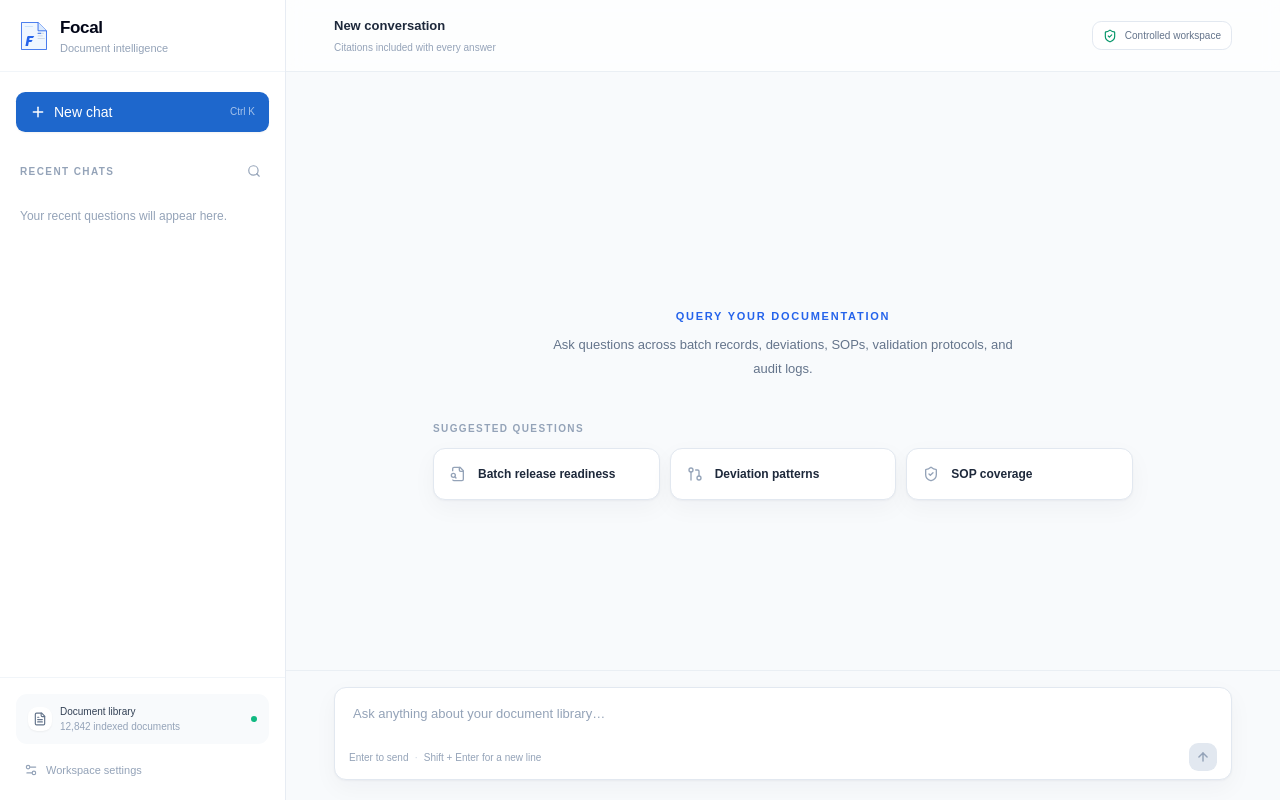
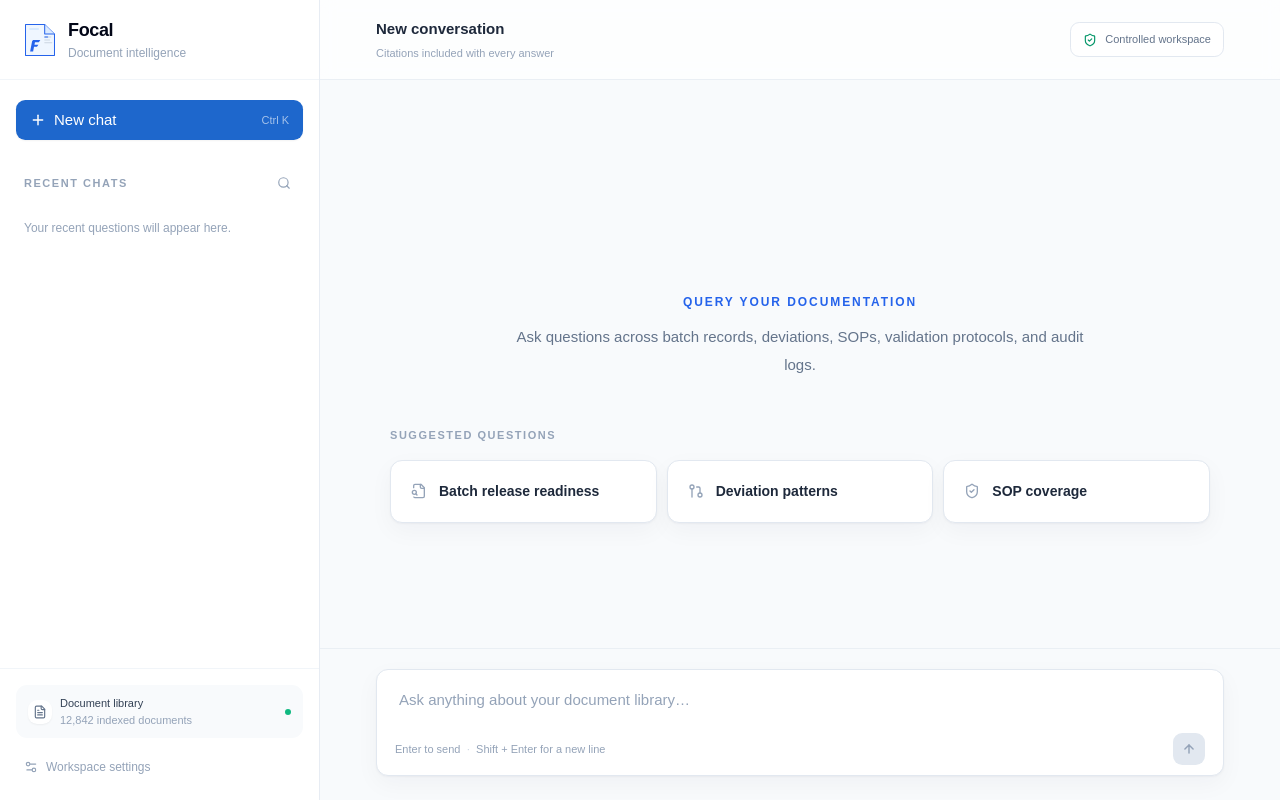
Before and after one commit to nathanb21/focal, a Next.js app: page / in a window 1280 px wide. Built offline with nearby package versions, Linux system fonts and the light colour scheme.

Commit message:
Increase sizes

```diff
--- a/app/page.tsx
+++ b/app/page.tsx
@@ -135,7 +135,7 @@
         <Sidebar chats={chats} activeChatId={activeChatId} onSelectChat={selectChat} onNewChat={createChat} onDeleteChat={deleteChat} onRenameChat={renameChat} />
       </div>
       <AnimatedSheet open={mobileSidebarOpen} onOpenChange={setMobileSidebarOpen}>
-        <SheetContent forceMount side="left" className="w-[286px] max-w-[286px] p-0">
+        <SheetContent forceMount side="left" className="w-[320px] max-w-[320px] p-0">
           <Sidebar chats={chats} activeChatId={activeChatId} onSelectChat={selectChat} onNewChat={createChat} onDeleteChat={deleteChat} onRenameChat={renameChat} />
         </SheetContent>
       </AnimatedSheet>
--- a/components/AssistantMark.tsx
+++ b/components/AssistantMark.tsx
@@ -1,6 +1,6 @@
 export function AssistantMark() {
   return (
-    <span className="flex h-7 w-7 shrink-0 items-center justify-center rounded-full bg-blue-600" aria-hidden="true">
+    <span className="flex h-8 w-8 shrink-0 items-center justify-center rounded-full bg-blue-600" aria-hidden="true">
       <img src="/assistant-icon.svg" alt="" className="h-[74%] w-[74%] object-contain" />
     </span>
   );
--- a/components/BrandMark.tsx
+++ b/components/BrandMark.tsx
@@ -1,5 +1,5 @@
 export function BrandMark({ size = "md" }: { size?: "sm" | "md" | "lg" }) {
-  const dimensions = size === "sm" ? "h-7 w-7" : size === "lg" ? "h-11 w-11" : "h-9 w-9";
+  const dimensions = size === "sm" ? "h-8 w-8" : size === "lg" ? "h-12 w-12" : "h-10 w-10";
   return (
     <span className={`flex ${dimensions} shrink-0 items-center justify-center`} aria-hidden="true">
       <img src="/focal-logo.svg" alt="" className="h-full w-full object-contain" />
--- a/components/chat/ChatInput.tsx
+++ b/components/chat/ChatInput.tsx
@@ -17,20 +17,20 @@
     const textarea = textareaRef.current;
     if (!textarea) return;
     textarea.style.height = "0px";
-    textarea.style.height = `${Math.min(textarea.scrollHeight, 132)}px`;
-    textarea.style.overflowY = textarea.scrollHeight > 132 ? "auto" : "hidden";
+    textarea.style.height = `${Math.min(textarea.scrollHeight, 150)}px`;
+    textarea.style.overflowY = textarea.scrollHeight > 150 ? "auto" : "hidden";
   }, [value]);
 
   return (
-    <div className="absolute inset-x-0 bottom-0 z-10 border-t border-slate-200/60 bg-[hsl(var(--background))] px-5 pb-5 pt-4 sm:px-8 lg:px-12">
+    <div className="absolute inset-x-0 bottom-0 z-10 border-t border-slate-200/60 bg-[hsl(var(--background))] px-6 pb-6 pt-5 sm:px-10 lg:px-14">
       <form
         onSubmit={(event) => {
           event.preventDefault();
           if (value.trim() && !disabled) onSubmit();
         }}
-        className="mx-auto max-w-[920px]"
+        className="mx-auto max-w-[1120px]"
       >
-        <div className="rounded-xl border border-slate-200 bg-white p-2 shadow-soft transition-colors focus-within:border-blue-300 focus-within:ring-4 focus-within:ring-blue-100/70">
+        <div className="rounded-xl border border-slate-200 bg-white p-2.5 shadow-soft transition-colors focus-within:border-blue-300 focus-within:ring-4 focus-within:ring-blue-100/70">
           <textarea
             ref={textareaRef}
             value={value}
@@ -44,11 +44,11 @@
             rows={1}
             disabled={disabled}
             placeholder="Ask anything about your document library…"
-            className="max-h-[132px] min-h-[34px] w-full resize-none overflow-y-hidden border-0 bg-transparent px-2.5 py-1.5 text-[13px] leading-6 text-slate-800 outline-none placeholder:text-slate-400 disabled:cursor-not-allowed"
+            className="max-h-[150px] min-h-[38px] w-full resize-none overflow-y-hidden border-0 bg-transparent px-3 py-2 text-[15px] leading-6 text-slate-800 outline-none placeholder:text-slate-400 disabled:cursor-not-allowed"
             aria-label="Ask Focal a question"
           />
-          <div className="flex items-center justify-between px-1.5 pt-1">
-            <div className="flex items-center gap-1.5 text-[10px] text-slate-400">
+          <div className="flex items-center justify-between px-2 pt-1.5">
+            <div className="flex items-center gap-1.5 text-[11px] text-slate-400">
               <span className="hidden sm:inline">Enter to send</span>
               <span className="hidden text-slate-300 sm:inline">·</span>
               <span className="hidden sm:inline">Shift + Enter for a new line</span>
@@ -56,7 +56,7 @@
             <button
               type="submit"
               disabled={disabled || !value.trim()}
-              className="flex h-7 w-7 items-center justify-center rounded-md bg-primary text-white transition-colors hover:bg-[hsl(215_74%_40%)] disabled:bg-slate-200 disabled:text-slate-400"
+              className="flex h-8 w-8 items-center justify-center rounded-md bg-primary text-white transition-colors hover:bg-[hsl(215_74%_40%)] disabled:bg-slate-200 disabled:text-slate-400"
               aria-label="Send question"
             >
               <ArrowUp className="h-3.5 w-3.5" strokeWidth={2.5} />
--- a/components/chat/CitationTag.tsx
+++ b/components/chat/CitationTag.tsx
@@ -15,7 +15,7 @@
       type="button"
       onClick={onClick}
       className={cn(
-        "mx-0.5 inline-flex translate-y-[-1px] items-center gap-1 rounded-md border border-blue-200 bg-blue-50 px-1.5 py-0.5 align-baseline text-[10px] font-semibold tracking-[-0.01em] text-blue-700 transition-colors hover:border-blue-300 hover:bg-blue-100 focus:outline-none focus:ring-2 focus:ring-blue-200",
+        "mx-0.5 inline-flex translate-y-[-1px] items-center gap-1 rounded-md border border-blue-200 bg-blue-50 px-2 py-0.5 align-baseline text-[11px] font-semibold tracking-[-0.01em] text-blue-700 transition-colors hover:border-blue-300 hover:bg-blue-100 focus:outline-none focus:ring-2 focus:ring-blue-200",
         className,
       )}
       aria-label={`Open citation ${label}`}
--- a/components/chat/FocalChat.tsx
+++ b/components/chat/FocalChat.tsx
@@ -98,7 +98,7 @@
 
   return (
     <div className="relative flex min-h-0 flex-1 flex-col overflow-hidden">
-      <header className="flex h-[72px] shrink-0 items-center justify-between border-b border-slate-200/70 bg-white/70 px-5 backdrop-blur sm:px-8 lg:px-12">
+      <header className="flex h-[80px] shrink-0 items-center justify-between border-b border-slate-200/70 bg-white/70 px-6 backdrop-blur sm:px-10 lg:px-14">
         <div className="flex min-w-0 flex-1 items-center gap-3">
           <button
             onClick={onOpenSidebar}
@@ -108,11 +108,11 @@
             <Menu className="h-4 w-4" />
           </button>
           <div className="min-w-0 flex-1">
-            <p className="truncate text-[13px] font-semibold text-slate-800">{chat.title}</p>
-            <p className="mt-1 hidden text-[10px] text-slate-400 sm:block">Citations included with every answer</p>
+            <p className="truncate text-[15px] font-semibold text-slate-800">{chat.title}</p>
+            <p className="mt-1 hidden text-[11px] text-slate-400 sm:block">Citations included with every answer</p>
           </div>
         </div>
-        <div className="ml-6 hidden shrink-0 items-center gap-2 rounded-md border border-slate-200 bg-white px-2.5 py-1.5 text-[10px] font-medium text-slate-500 sm:flex">
+        <div className="ml-6 hidden shrink-0 items-center gap-2 rounded-md border border-slate-200 bg-white px-3 py-2 text-[11px] font-medium text-slate-500 sm:flex">
           <ShieldCheck className="h-3.5 w-3.5 text-emerald-600" />
           <span>Controlled workspace</span>
         </div>
@@ -150,17 +150,17 @@
 
   return (
     <div className="flex min-h-0 flex-1 items-center justify-center overflow-y-auto px-5 pb-28 pt-12 sm:px-8">
-      <div className="w-full max-w-[700px]">
-        <div className="mb-10 text-center">
-          <p className="mb-2 text-[11px] font-semibold uppercase tracking-[0.16em] text-blue-600">Query your documentation</p>
-          <p className="mx-auto max-w-[490px] text-[13px] leading-6 text-slate-500">Ask questions across batch records, deviations, SOPs, validation protocols, and audit logs.</p>
+      <div className="w-full max-w-[820px]">
+        <div className="mb-12 text-center">
+          <p className="mb-3 text-[12px] font-semibold uppercase tracking-[0.16em] text-blue-600">Query your documentation</p>
+          <p className="mx-auto max-w-[600px] text-[15px] leading-7 text-slate-500">Ask questions across batch records, deviations, SOPs, validation protocols, and audit logs.</p>
         </div>
-        <p className="mb-3 text-[10px] font-semibold uppercase tracking-[0.14em] text-slate-400">Suggested questions</p>
+        <p className="mb-4 text-[11px] font-semibold uppercase tracking-[0.14em] text-slate-400">Suggested questions</p>
         <div className="grid gap-2.5 sm:grid-cols-3">
           {prompts.map(({ icon: Icon, label, prompt }) => (
-            <button key={label} onClick={() => onPrompt(prompt)} className="group flex items-center gap-3 rounded-xl border border-slate-200 bg-white p-4 text-left shadow-soft transition-all hover:-translate-y-0.5 hover:border-blue-200 hover:shadow-md">
+            <button key={label} onClick={() => onPrompt(prompt)} className="group flex items-center gap-3 rounded-xl border border-slate-200 bg-white p-5 text-left shadow-soft transition-all hover:-translate-y-0.5 hover:border-blue-200 hover:shadow-md">
               <Icon className="h-4 w-4 shrink-0 text-slate-400 transition-colors group-hover:text-blue-600" />
-              <span className="text-[12px] font-semibold text-slate-800">{label}</span>
+              <span className="text-[14px] font-semibold text-slate-800">{label}</span>
             </button>
           ))}
         </div>
--- a/components/chat/MessageThread.tsx
+++ b/components/chat/MessageThread.tsx
@@ -34,7 +34,7 @@
   );
 
   return (
-    <div className="mx-auto w-full max-w-[920px] px-5 pb-32 pt-8 sm:px-8 lg:px-12">
+    <div className="mx-auto w-full max-w-[1120px] px-6 pb-36 pt-10 sm:px-10 lg:px-14">
       {parsedMessages.length === 0 ? (
         <div className="hidden" />
       ) : (
--- a/components/sidebar/Sidebar.tsx
+++ b/components/sidebar/Sidebar.tsx
@@ -64,14 +64,14 @@
   };
 
   return (
-    <aside className="flex h-full w-[286px] shrink-0 flex-col overflow-y-auto border-r border-slate-200/80 bg-white">
-      <div className="flex h-[72px] items-center gap-3 border-b border-slate-100 px-5">
+    <aside className="flex h-full w-[320px] shrink-0 flex-col overflow-y-auto border-r border-slate-200/80 bg-white">
+      <div className="flex h-[80px] items-center gap-3 border-b border-slate-100 px-6">
         <BrandMark size="sm" />
         <div className="min-w-0">
           <div className="flex items-center gap-2">
-            <span className="text-[17px] font-semibold tracking-[-0.02em] text-slate-950">Focal</span>
+            <span className="text-[18px] font-semibold tracking-[-0.02em] text-slate-950">Focal</span>
           </div>
-          <p className="truncate text-[11px] text-slate-400">Document intelligence</p>
+          <p className="truncate text-[12px] text-slate-400">Document intelligence</p>
         </div>
       </div>
 
@@ -79,13 +79,13 @@
         <Button onClick={onNewChat} className="h-10 w-full justify-start px-3.5">
           <Plus className="h-4 w-4" strokeWidth={2.2} />
           New chat
-          <span className="ml-auto hidden text-[10px] font-normal text-white/60 md:inline">{shortcutLabel}</span>
+          <span className="ml-auto hidden text-[11px] font-normal text-white/60 md:inline">{shortcutLabel}</span>
         </Button>
       </div>
 
       {searchOpen ? (
-        <div className="flex items-center gap-2 px-4 pb-2 pt-7">
-          <label className="flex min-w-0 flex-1 items-center gap-2 rounded-md border border-slate-200 bg-slate-50 px-2.5 py-1.5 focus-within:border-blue-300 focus-within:bg-white focus-within:ring-2 focus-within:ring-blue-100">
+        <div className="flex items-center gap-2 px-6 pb-2 pt-8">
+          <label className="flex min-w-0 flex-1 items-center gap-2 rounded-md border border-slate-200 bg-slate-50 px-3 py-2 focus-within:border-blue-300 focus-within:bg-white focus-within:ring-2 focus-within:ring-blue-100">
             <Search className="h-3.5 w-3.5 shrink-0 text-slate-400" />
             <input
               ref={searchInputRef}
@@ -98,7 +98,7 @@
                 }
               }}
               placeholder="Search chats"
-              className="min-w-0 flex-1 bg-transparent text-[11px] text-slate-700 outline-none placeholder:text-slate-400"
+              className="min-w-0 flex-1 bg-transparent text-[12px] text-slate-700 outline-none placeholder:text-slate-400"
               aria-label="Search recent chats"
             />
           </label>
@@ -111,8 +111,8 @@
           </button>
         </div>
       ) : (
-        <div className="flex items-center justify-between px-5 pb-2 pt-7">
-          <p className="text-[10px] font-semibold uppercase tracking-[0.14em] text-slate-400">Recent chats</p>
+        <div className="flex items-center justify-between px-6 pb-2 pt-8">
+          <p className="text-[11px] font-semibold uppercase tracking-[0.14em] text-slate-400">Recent chats</p>
           <button
             onClick={() => setSearchOpen(true)}
             className="rounded p-1 text-slate-400 transition-colors hover:bg-slate-100 hover:text-slate-700"
@@ -124,7 +124,7 @@
         </div>
       )}
 
-      <nav className="min-h-[160px] flex-1 overflow-y-auto px-3" aria-label="Recent chats">
+      <nav className="min-h-[180px] flex-1 overflow-y-auto px-4" aria-label="Recent chats">
         <div className="space-y-1">
           {visibleChats.length === 0 ? (
             <p className="px-2 py-4 text-xs leading-5 text-slate-400">
@@ -141,7 +141,7 @@
                         event.preventDefault();
                         saveRename(chat.id);
                       }}
-                      className="flex w-full items-center gap-2.5 rounded-lg px-2.5 py-2.5 pr-16"
+                      className="flex w-full items-center gap-2.5 rounded-lg px-3 py-3 pr-16"
                     >
                       <FileText className="h-3.5 w-3.5 shrink-0 text-blue-600" />
                       <input
@@ -154,22 +154,22 @@
                             cancelRename();
                           }
                         }}
-                        className="min-w-0 flex-1 bg-transparent text-[12px] font-medium text-slate-900 outline-none"
+                        className="min-w-0 flex-1 bg-transparent text-[13px] font-medium text-slate-900 outline-none"
                         aria-label={`Rename ${chat.title}`}
                       />
                     </form>
                   ) : (
                     <button
                       onClick={() => onSelectChat(chat.id)}
-                      className="flex w-full items-start gap-2.5 rounded-lg px-2.5 py-2.5 pr-16 text-left text-slate-600 transition-colors focus-visible:outline-none focus-visible:ring-2 focus-visible:ring-inset focus-visible:ring-blue-200"
+                      className="flex w-full items-start gap-2.5 rounded-lg px-3 py-3 pr-16 text-left text-slate-600 transition-colors focus-visible:outline-none focus-visible:ring-2 focus-visible:ring-inset focus-visible:ring-blue-200"
                       aria-current={active ? "page" : undefined}
                     >
                       <FileText className={`mt-0.5 h-3.5 w-3.5 shrink-0 ${active ? "text-blue-600" : "text-slate-400"}`} />
                       <span className="min-w-0 flex-1">
-                        <span className={`block truncate text-[12px] font-medium ${active ? "text-slate-900" : "text-slate-700"}`}>
+                        <span className={`block truncate text-[13px] font-medium ${active ? "text-slate-900" : "text-slate-700"}`}>
                           {chat.title}
                         </span>
-                        <span className="mt-1 block text-[10px] text-slate-400">{formatRelativeTime(chat.updatedAt)}</span>
+                        <span className="mt-1 block text-[11px] text-slate-400">{formatRelativeTime(chat.updatedAt)}</span>
                       </span>
                     </button>
                   )}
@@ -231,12 +231,12 @@
             <FileText className="h-3.5 w-3.5" />
           </div>
           <div className="min-w-0 flex-1">
-            <p className="text-[10px] font-medium text-slate-700">Document library</p>
-            <p className="truncate text-[10px] text-slate-400">12,842 indexed documents</p>
+            <p className="text-[11px] font-medium text-slate-700">Document library</p>
+            <p className="truncate text-[11px] text-slate-400">12,842 indexed documents</p>
           </div>
           <span className="h-1.5 w-1.5 rounded-full bg-emerald-500" />
         </div>
-        <button className="flex w-full items-center gap-2 rounded-md px-2 py-1.5 text-left text-[11px] text-slate-400 transition-colors hover:bg-slate-50 hover:text-slate-600">
+        <button className="flex w-full items-center gap-2 rounded-md px-2 py-2 text-left text-[12px] text-slate-400 transition-colors hover:bg-slate-50 hover:text-slate-600">
           <Settings2 className="h-3.5 w-3.5" />
           Workspace settings
         </button>
--- a/components/ui/button.tsx
+++ b/components/ui/button.tsx
@@ -27,7 +27,7 @@
       ref={ref}
       type={type}
       className={cn(
-        "inline-flex items-center justify-center gap-2 whitespace-nowrap rounded-md text-sm font-medium transition-colors focus-visible:outline-none focus-visible:ring-2 focus-visible:ring-ring focus-visible:ring-offset-2 disabled:pointer-events-none disabled:opacity-50",
+        "inline-flex items-center justify-center gap-2 whitespace-nowrap rounded-md text-[15px] font-medium transition-colors focus-visible:outline-none focus-visible:ring-2 focus-visible:ring-ring focus-visible:ring-offset-2 disabled:pointer-events-none disabled:opacity-50",
         variants[variant],
         sizes[size],
         className,
```
Also changed, not shown: components/chat/CitationPanel.tsx (+10 -10 lines), components/chat/MessageBubble.tsx (+7 -7 lines).
